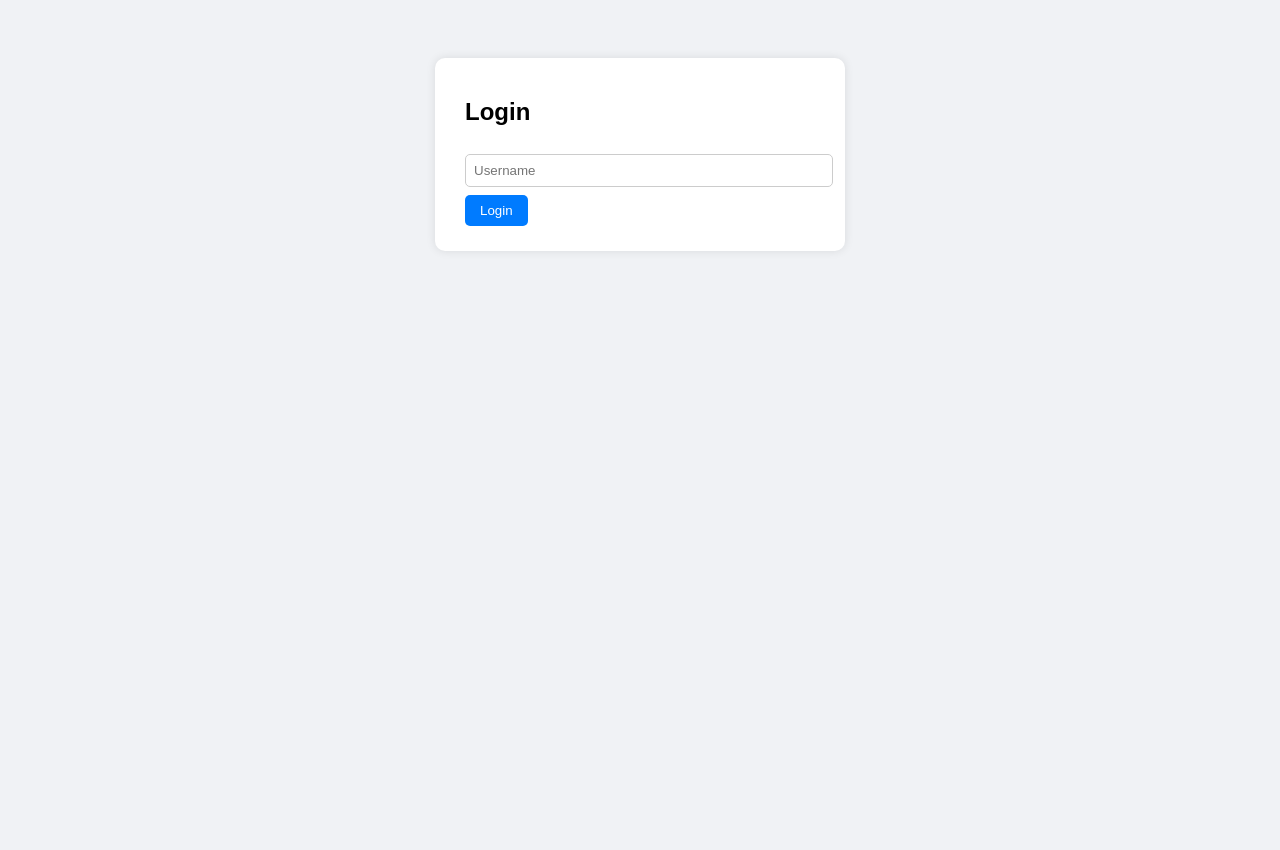
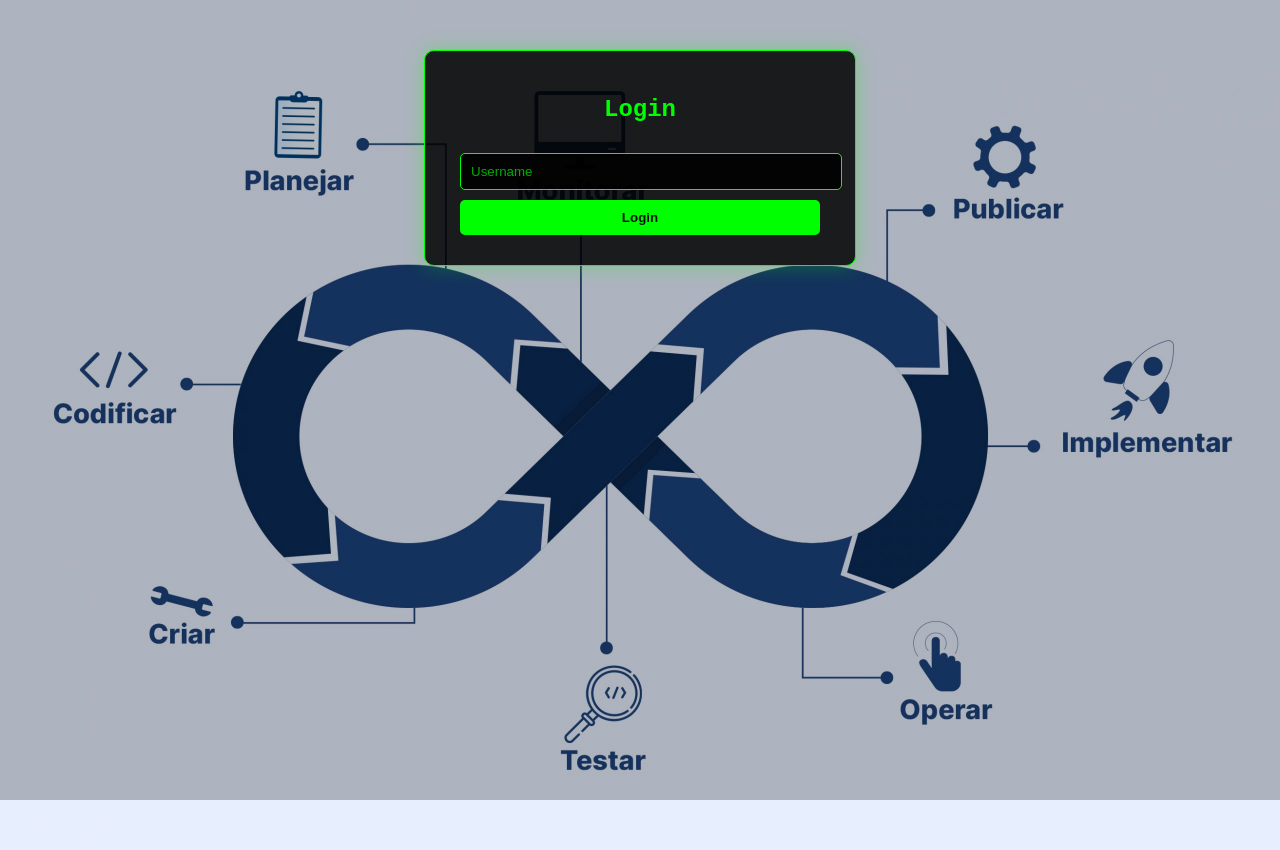
Before and after one commit to raphasaez/appsec-labs, a Flask app: page / in a window 1280 px wide. Before the commit the page ends 251 px from the top, so only its background shows below. Run offline with Flask 3, Linux system fonts and the light colour scheme; some libraries are stand-ins or nearby versions.

Commit message:
Atualiza CSS com estilo pentester e fundo

```diff
--- a/labs/idor-lab/app/static/style.css
+++ b/labs/idor-lab/app/static/style.css
@@ -1,48 +1,121 @@
+/* ===========================
+   Estilo Pentester Final
+   =========================== */
+
+/* Fundo com imagem */
 body {
-    font-family: Arial, sans-serif;
-    background: #f0f2f5;
-    display: flex;
-    justify-content: center;
-    padding-top: 50px;
+    margin: 0;
+    padding: 0;
+    min-height: 100vh;
+    font-family: 'Courier New', Courier, monospace;
+    color: #00ff00;
+    background-image: url('./img/images1.jpeg'); /* coloque a imagem na mesma pasta do CSS */
+    background-size: cover;   /* cobre toda a tela */
+    background-position: center center;
+    background-repeat: no-repeat;
+    background-attachment: fixed;
 }
 
-.container {
-    background: #fff;
-    padding: 20px 30px;
-    border-radius: 10px;
-    box-shadow: 0 0 10px rgba(0,0,0,0.1);
-    width: 350px;
+/* Overlay leve para não perder a imagem */
+body::before {
+    content: "";
+    position: fixed;  /* fixo na tela inteira */
+    top: 0;
+    left: 0;
+    width: 100%;
+    height: 100%;
+    background: rgba(0,0,0,0.25); /* leve escurecimento */
+    pointer-events: none; /* não interfere nos clicks */
+    z-index: 0;
 }
 
+/* Container central */
+.container {
+    position: relative;  /* acima da overlay */
+    z-index: 1;
+    background: rgba(0,0,0,0.85);  /* escuro, mas ainda semi-transparente */
+    padding: 25px 35px;
+    border-radius: 10px;
+    box-shadow: 0 0 20px rgba(0,255,0,0.3);
+    width: 360px;
+    border: 1px solid #00ff00;
+    margin: 50px auto;
+    text-align: center;
+}
+
+/* Inputs */
 input {
     width: 100%;
-    padding: 8px;
-    margin: 8px 0;
+    padding: 10px;
+    margin: 10px 0;
     border-radius: 5px;
-    border: 1px solid #ccc;
+    border: 1px solid #00ff00;
+    background: rgba(0,0,0,0.9);
+    color: #00ff00;
 }
 
+input::placeholder {
+    color: #00ff00aa;
+}
+
+/* Botões */
 button {
-    padding: 8px 15px;
+    width: 100%;
+    padding: 10px;
     border-radius: 5px;
     border: none;
-    background: #007bff;
-    color: white;
+    background: #00ff00;
+    color: #0d0d0d;
+    font-weight: bold;
     cursor: pointer;
+    transition: all 0.2s ease;
 }
 
 button:hover {
-    background: #0056b3;
+    background: #00cc00;
 }
 
-.hidden { display: none; }
-
+/* Mensagens de erro */
 .message {
-    color: red;
+    color: #ff3333;
     margin-top: 5px;
     font-size: 0.9em;
 }
 
+/* Seções editáveis */
 .edit-user {
     margin-bottom: 20px;
 }
+
+/* Timer */
+#timer {
+    font-weight: bold;
+    color: #00ff00;
+    margin-bottom: 15px;
+}
+
+/* Ocultar elementos */
+.hidden { display: none; }
+
+/* Lista de usuários - alinhamento perfeito */
+#users-list {
+    list-style: none;
+    padding-left: 0;
+    margin: 0;
+    font-family: 'Courier New', Courier, monospace; /* garante monospace */
+}
+
+#users-list li {
+    padding: 5px 0;
+    border-bottom: 1px solid #00ff0033;
+    line-height: 1.4; /* altura uniforme */
+    display: flex;     /* força cada li a alinhar horizontalmente */
+    align-items: center;
+    justify-content: flex-start; /* alinhamento à esquerda */
+}
+/* Destaque especial para usuário deletado */
+.deleted {
+    text-decoration: line-through;
+    color: #ff3333;
+    font-weight: bold;
+}
```
Also changed, not shown: labs/idor-lab/app/static/img/images.jpeg (added), labs/idor-lab/app/static/img/images1.jpeg (added).
